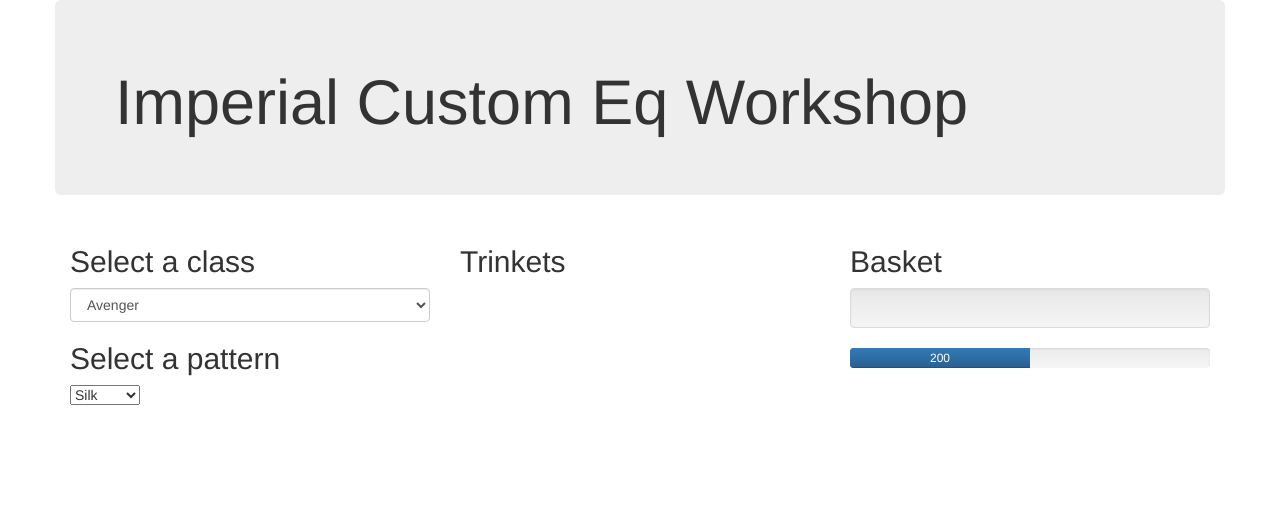
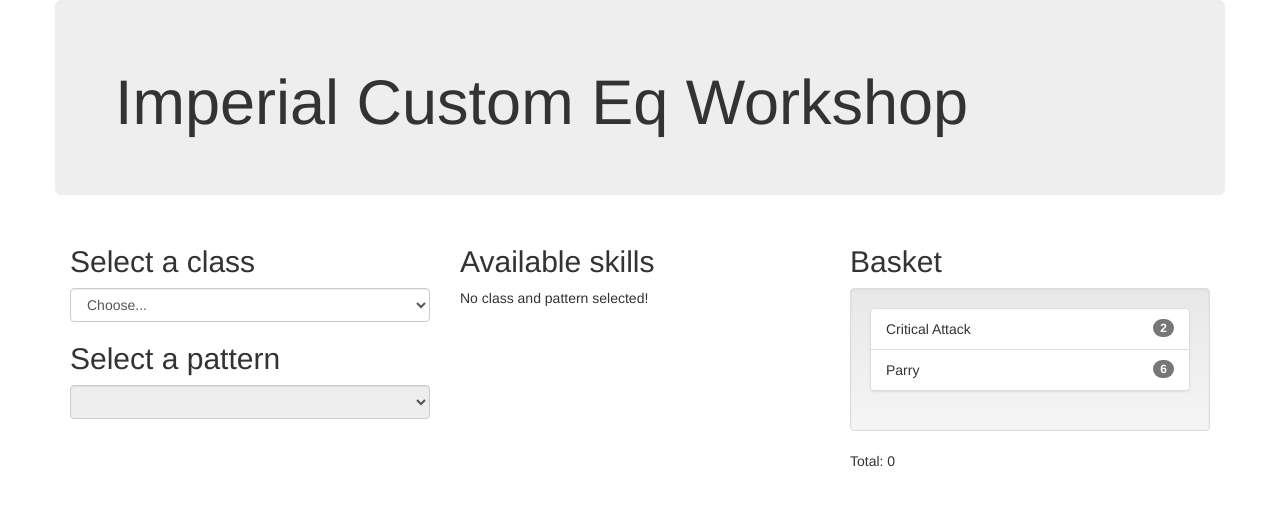
Before and after one commit to B1polarpear/eq-creator-front, a React (Create React App) app: page / in a window 1280 px wide. Shown: the top 506 px of the page. Built offline with nearby package versions, Linux system fonts and the light colour scheme.

Commit message:
ui changes

```diff
--- a/src/App.js
+++ b/src/App.js
@@ -1,35 +1,61 @@
 import React, { Component } from 'react';
-import {Grid, Row, Col, Jumbotron, ListGroup, ListGroupItem, Button, Glyphicon, Well, Badge, ProgressBar} from 'react-bootstrap';
+import {Grid, Row, Col, Jumbotron, ListGroup, ListGroupItem, Button, Glyphicon, Well, Badge} from 'react-bootstrap';
 import ClassMenu from './ClassMenu.js'
+import PatternMenu from './PatternMenu.js'
+import {getPatterns} from './patterns.js'
 import './App.css';
 
 class App extends Component {
   constructor(props) {
     super(props);
-    /*
-      Stateen haetaan data factorystä ja
-      pääkomponentti valuttaa sitä alaspäin.
 
-      Nyt data on määritelty suoraan stateen.
-    */
     this.state = {
+      basketValue: 0,
       selectedClass: "",
-      selectDone: false,
-      selectedPattern: ""
-    }
+      classDone: false,
+      patternDone: false,
+      selectedPatternId: -1,
+      patternStats: []
+    };
+
     this.handleChange = this.handleChange.bind(this);
+    this.getPatternStats = this.getPatternStats.bind(this);
   }
 
-  /*
-    Funktio, joka muuttaa state, kun komponentilta tulee event (e)
-    joka kertoo, että valittu joku classi.
-  */
   handleChange(e) {
+    if (e.target.id === "class") {
       this.setState(
         {selectedClass: e.target.value,
-     selectDone: true}
+         classDone: true}
       )
     }
+    if (e.target.id === "pattern") {
+      this.getPatternStats(e.target.value);
+      this.setState(
+        {selectedPatternId: e.target.value,
+         patternDone: true}
+      )
+    }
+  }
+
+  getPatternStats(id) {
+    console.log("function rullz: " + id);
+    let stats = [];
+    let patternData = getPatterns();
+    let juu = this.state.selectedClass;
+    console.log(juu)
+    stats.push({id: id,
+                name: patternData[id].name,
+                ac: patternData[id].ac,
+                classCost: patternData[id].costs[juu]
+    });
+    this.setState({
+      patternStats: stats
+    });
+
+
+  }
+
   render() {
      /*
             // JSX-tyyli: komponentille annetaan parametrina dataa ylhäältä
@@ -38,7 +64,7 @@ class App extends Component {
             //
             // Jumbotronistakin voisi tehdä oman tiedostonsa, jos haluaisi.
             */
-    const now = 200;
+
     return (
       <Grid>
         <Row>
@@ -49,36 +75,38 @@ class App extends Component {
         {/* Classin & patternin valinta*/}
         <Row>
             <Col md={4}>
-            {this.state.selectDone === false ?
+              {this.state.classDone === false ?
                 <ClassMenu handleChange={this.handleChange} /> :
-              <h2>{this.state.selectedClass}</h2>
+                <h2>{this.state.selectedClass}</h2>}
+
+              {this.state.patternDone === false ?
+                <PatternMenu handleChange={this.handleChange} firstDone={this.state.classDone}/> :
+                <h2>{this.state.patternStats[0].name} pattern ({this.state.patternStats[0].ac} AC)</h2>
               }
-        <h2>Select a pattern</h2>
-        <select required>
-            <option value="silk">Silk</option>
-            <option value="suede">Suede</option>
-            <option value="leather">Leather</option>
-        </select>
             </Col>
 
         {/*Trinkettien listaus*/}
           <Col md={4}>
-		  <h2>Trinkets</h2>
-             {this.state.selectDone === false ?
-
-            <div></div> :
+		  <h2>Available skills</h2>
+             {this.state.classDone && this.state.patternDone ?
 
               <div>
 
 			 <ListGroup>
-				<ListGroupItem> Critical Attack <Button BsSize="xsmall"><Glyphicon glyph="minus" /></Button>
-				<Button BsSize="xsmall"><Glyphicon glyph="plus" /></Button>
+				<ListGroupItem> Critical Attack <Button bsSize="xsmall"><Glyphicon glyph="minus" /></Button>
+				<Button bsSize="xsmall"><Glyphicon glyph="plus" /></Button>
 				</ListGroupItem>
-				<ListGroupItem> Disembowel <Button BsSize="xsmall"><Glyphicon glyph="minus" /></Button>
-				<Button BsSize="xsmall"><Glyphicon glyph="plus" /></Button>
+				<ListGroupItem> Disembowel <Button bsSize="xsmall"><Glyphicon glyph="minus" /></Button>
+				<Button bsSize="xsmall"><Glyphicon glyph="plus" /></Button>
 				</ListGroupItem>
 			  </ListGroup>
 			  </div>
+
+
+              :
+
+
+            <div><p>No class and pattern selected!</p></div>
             }
           </Col>
           <Col md={4}>
@@ -97,7 +125,7 @@ class App extends Component {
 			}
 			</Well>
 			<div>
-			<ProgressBar max="400" now={now} label={`${now}`} />
+			Total: {this.state.basketValue}
 			</div>
 
 			</div>
--- a/src/ClassMenu.js
+++ b/src/ClassMenu.js
@@ -11,7 +11,7 @@ export default function ClassMenu(props) {
   */
   const classOptions = classList.map((a) => {
     return (
-        <option value={a.name} key={a.name}>{a.name}</option>
+        <option value={a.id} key={a.name} id="abc">{a.name}</option>
     );
   })
 
@@ -23,7 +23,8 @@ export default function ClassMenu(props) {
   return (
     <div>
       <h2>Select a class</h2>
-      <select className="form-control" onChange={props.handleChange}>
+      <select className="form-control" id="class" onChange={props.handleChange}>
+        <option>Choose...</option>
         {classOptions}
       </select>
     </div>
--- /dev/null
+++ b/src/PatternMenu.js
@@ -0,0 +1,30 @@
+import React from 'react';
+import {getPatterns} from './patterns.js';
+
+export default function PatternMenu(props) {
+  const patternList = getPatterns();
+
+  const patternOptions = patternList.map((a) => {
+    return (
+        <option value={a.id} key={a.id}>{a.name}</option>
+    );
+  })
+  /*
+
+    Palautetaan HTMLää ja funktiossa esitelty classOptions-vakio.
+    Kun arvo muuttuu, onChange kutsuu handleChange-funktiota ja asettaa
+    valinnan stateen.
+  */
+  return (
+    <div>
+    <h2>Select a pattern</h2>
+      {props.firstDone === true ?
+         <select className="form-control" id="pattern" onChange={props.handleChange}>
+          <option>Choose</option>
+          {patternOptions}
+        </select>
+        :
+        <select className="form-control" id="pattern" onChange={props.handleChange} disabled></select>}
+    </div>
+  );
+}
--- a/src/classes.js
+++ b/src/classes.js
@@ -2,7 +2,7 @@
   Määritellään mahdolliset classit
 */
 
-export const CLASSES = [
+const CLASSES = [
   {name: "Avenger"},
   {name: "Paladin"},
   {name: "Ranger"}
--- /dev/null
+++ b/src/patterns.js
@@ -0,0 +1,35 @@
+const PATTERNS = [
+    {
+      "id": 0,
+      "name": "Silk",
+      "ac": "6",
+      "costs": {
+        "Avenger": "10",
+        "Paladin": "20",
+        "Ranger": "30"
+      }
+    },
+    {
+      "id": 1,
+      "name": "Suede",
+      "ac": "3",
+      "costs": {
+        "Avenger": "20",
+        "Paladin": "2"
+      }
+    },
+    {
+      "id": 2,
+      "name": "Leather",
+      "ac": "3",
+      "costs": {
+        "Avenger": "20",
+        "Paladin": "2",
+        "Ranger": "30"
+      }
+    }
+];
+
+export function getPatterns() {
+  return PATTERNS;
+};
```
Also changed, not shown: src/logo.svg (deleted). Lines whose indentation alone changed are shown as unchanged.
